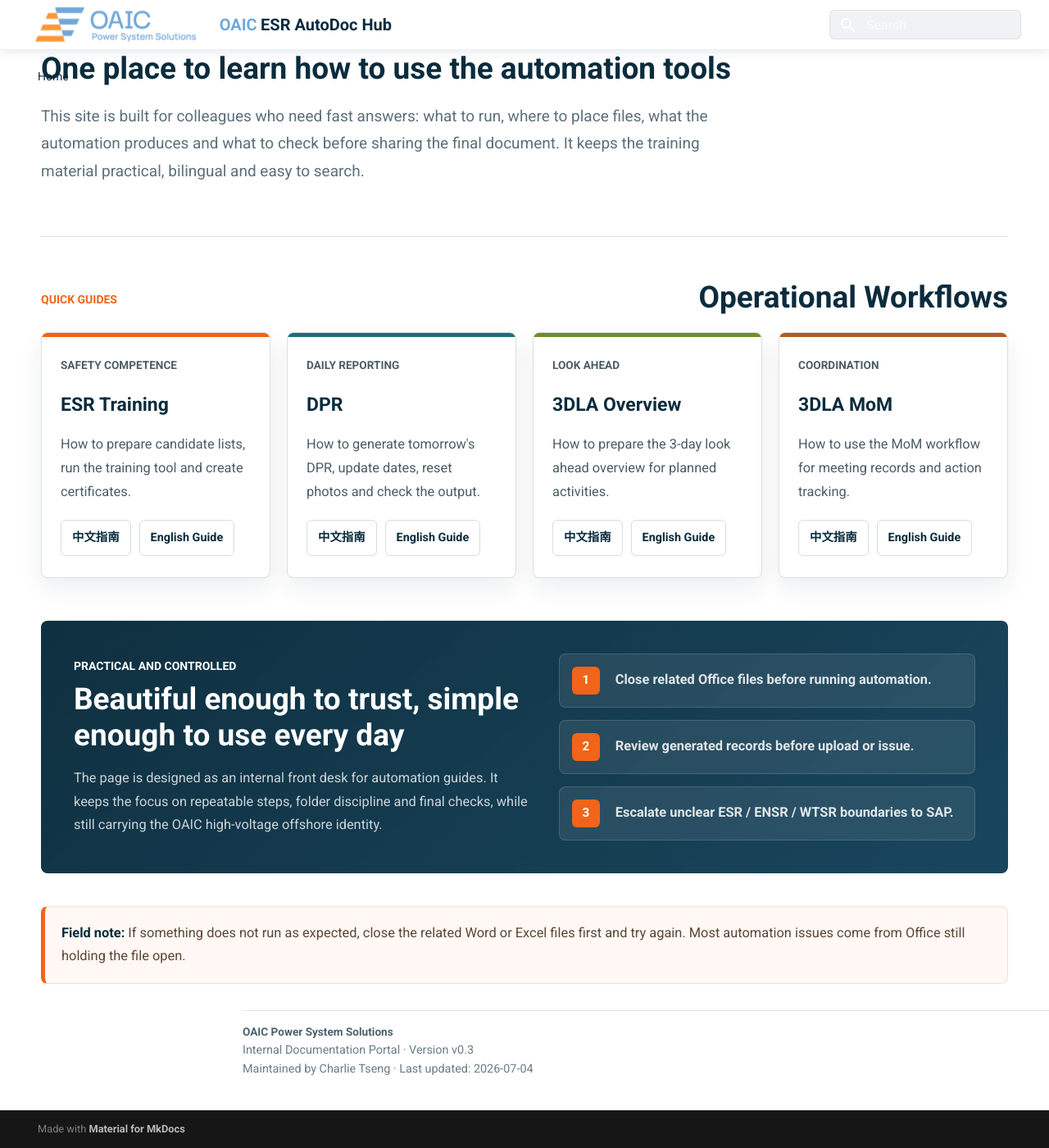
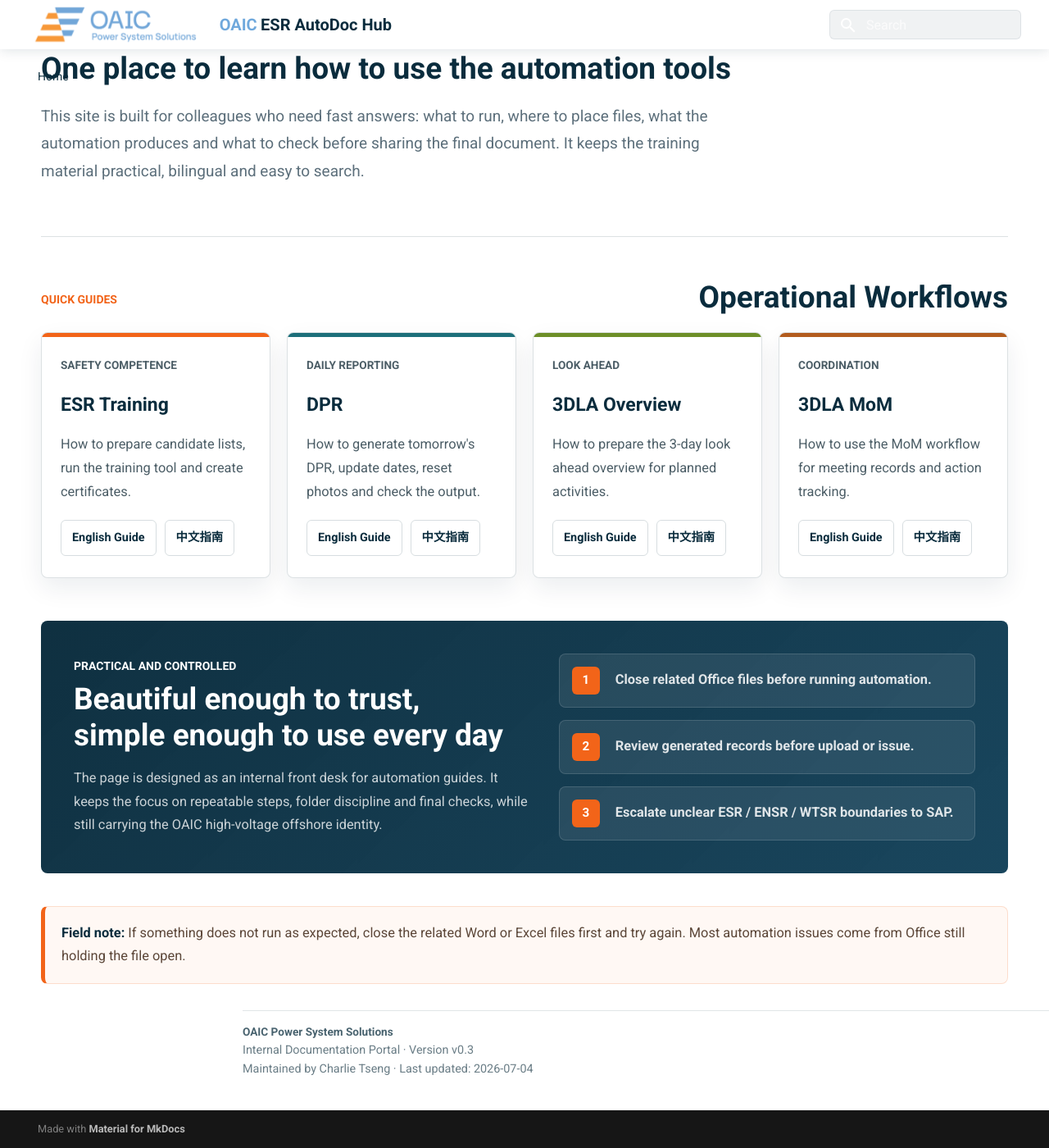
Before and after one commit to fanhow-source/tpc2-esr-training-hub, an MkDocs documentation site: the page built from docs/index.md, in a window 1280 px wide and 1400 px high, scrolled down 816 px. Shown: the whole window at 82% size. Built offline with MkDocs 1.6.1 and Material for MkDocs 9.7.7, drawn with Linux system fonts in a browser that asks for light colours.

Commit message:
Update ESR AutoDoc Hub

```diff
--- a/docs/index.md
+++ b/docs/index.md
@@ -51,8 +51,8 @@
       <h3>ESR Training</h3>
       <p>How to prepare candidate lists, run the training tool and create certificates.</p>
       <div class="oaic-guide-card__links">
+        <a href="ESR-Training-AUTO-Quick-Guide-EN/">English Guide</a>
         <a href="ESR-Training-AUTO-Quick-Guide-ZH/">中文指南</a>
-        <a href="ESR-Training-AUTO-Quick-Guide-EN/">English Guide</a>
       </div>
     </article>
 
@@ -61,8 +61,8 @@
       <h3>DPR</h3>
       <p>How to generate tomorrow's DPR, update dates, reset photos and check the output.</p>
       <div class="oaic-guide-card__links">
+        <a href="DPR-AUTO-Quick-Guide-EN/">English Guide</a>
         <a href="DPR-AUTO-Quick-Guide-ZH/">中文指南</a>
-        <a href="DPR-AUTO-Quick-Guide-EN/">English Guide</a>
       </div>
     </article>
 
@@ -71,8 +71,8 @@
       <h3>3DLA Overview</h3>
       <p>How to prepare the 3-day look ahead overview for planned activities.</p>
       <div class="oaic-guide-card__links">
+        <a href="3DLA-Overview-AUTO-Quick-Guide-EN/">English Guide</a>
         <a href="3DLA-Overview-AUTO-Quick-Guide-ZH/">中文指南</a>
-        <a href="3DLA-Overview-AUTO-Quick-Guide-EN/">English Guide</a>
       </div>
     </article>
 
@@ -81,8 +81,8 @@
       <h3>3DLA MoM</h3>
       <p>How to use the MoM workflow for meeting records and action tracking.</p>
       <div class="oaic-guide-card__links">
+        <a href="3DLA-MOM-AUTO-Quick-Guide-EN/">English Guide</a>
         <a href="3DLA-MOM-AUTO-Quick-Guide-ZH/">中文指南</a>
-        <a href="3DLA-MOM-AUTO-Quick-Guide-EN/">English Guide</a>
       </div>
     </article>
   </div>
@@ -91,13 +91,19 @@
 <section class="oaic-section oaic-section--band">
   <div class="oaic-band__copy">
     <p class="oaic-section__eyebrow">Practical and controlled</p>
-    <h2>Beautiful enough to trust, simple enough to use every day</h2>
+
+    <h2 class="oaic-band-title">
+      <span class="oaic-band-title__line">Beautiful enough to trust,</span>
+      <span class="oaic-band-title__line">simple enough to use every day</span>
+    </h2>
+
     <p>
       The page is designed as an internal front desk for automation guides. It
       keeps the focus on repeatable steps, folder discipline and final checks,
       while still carrying the OAIC high-voltage offshore identity.
     </p>
   </div>
+
   <div class="oaic-checklist">
     <div>
       <strong>1</strong>
--- a/docs/stylesheets/extra.css
+++ b/docs/stylesheets/extra.css
@@ -637,6 +637,7 @@ body {
     0 3px 18px rgba(0, 0, 0, 0.18);
 }
 
+
 /* Hero action buttons - 4 buttons layout */
 .oaic-hero__actions {
   display: flex;
@@ -701,3 +702,15 @@ body {
   font-size: 1rem;
   font-weight: 800;
 }
+
+/* Practical band title - forced two-line layout */
+.md-typeset .oaic-section--band h2.oaic-band-title {
+  display: grid !important;
+  grid-template-columns: 1fr !important;
+  gap: 0 !important;
+  white-space: normal !important;
+}
+
+.md-typeset .oaic-section--band h2.oaic-band-title .oaic-band-title__line {
+  display: block !important;
+}
```
Also changed, not shown: site/index.html, site/search/search_index.json, site/stylesheets/extra.css.
